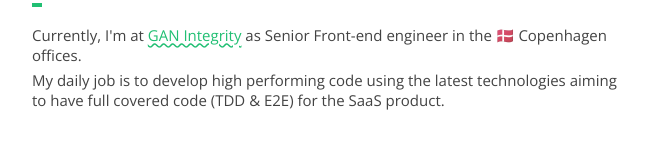
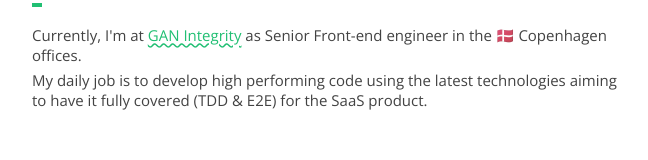
Before and after one commit to maxigimenez/www, a Next.js app: page / in a window 1280 px wide. Shown: the part 517-677 px from the top of the page, without its empty margins (308-956 px from the left). Built offline with nearby package versions, Linux system fonts and the light colour scheme.

Commit message:
chore: typo

```diff
--- a/components/working.tsx
+++ b/components/working.tsx
@@ -4,7 +4,7 @@ const Working = () => {
       <div className="working">
         <h2>Working</h2>
         <p>Currently, I'm at <a href="https://ganintegrity.com" title="GAN Integrity" target="_blank">GAN Integrity</a> as Senior Front-end engineer in the 🇩🇰 Copenhagen offices.</p>
-        <p>My daily job is to develop high performing code using the latest technologies aiming to have full covered code (TDD & E2E) for the SaaS product.</p>
+        <p>My daily job is to develop high performing code using the latest technologies aiming to have it fully covered (TDD & E2E) for the SaaS product.</p>
       </div>
 
       <style jsx>{`
```
